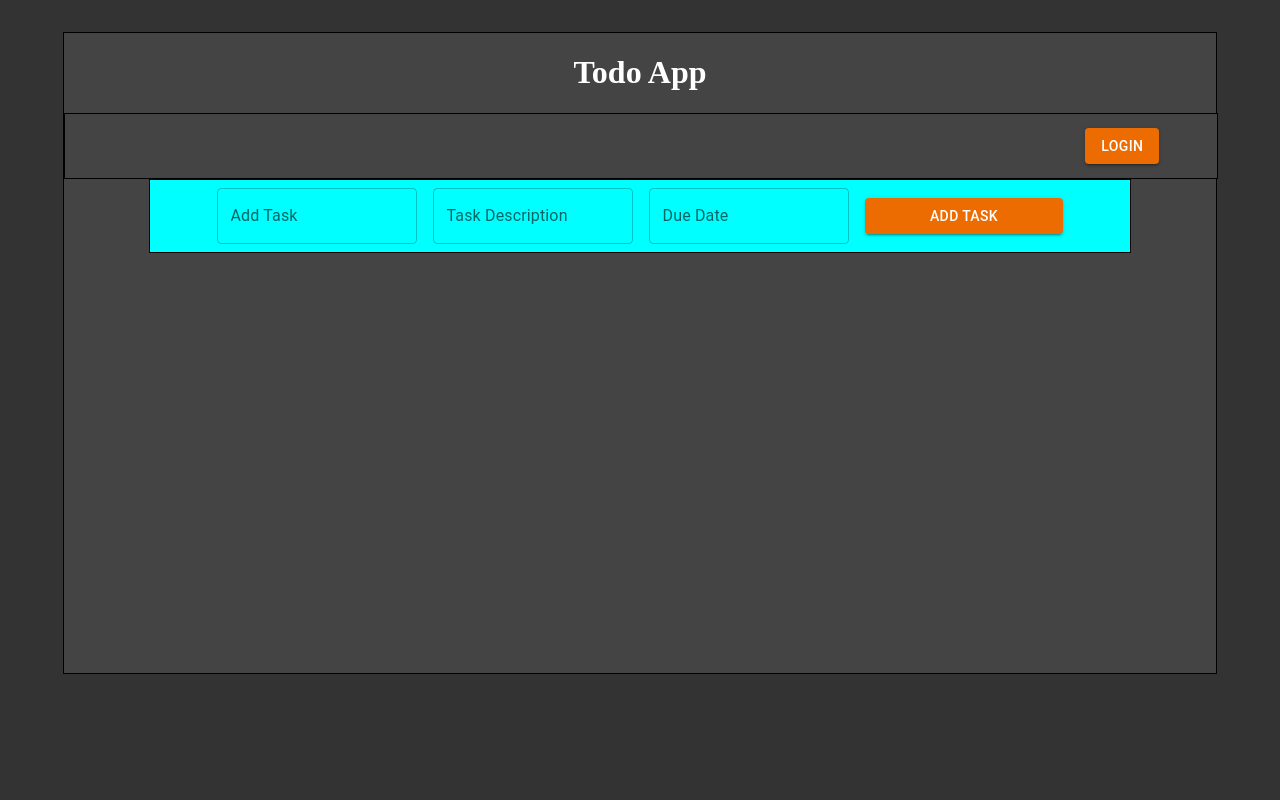
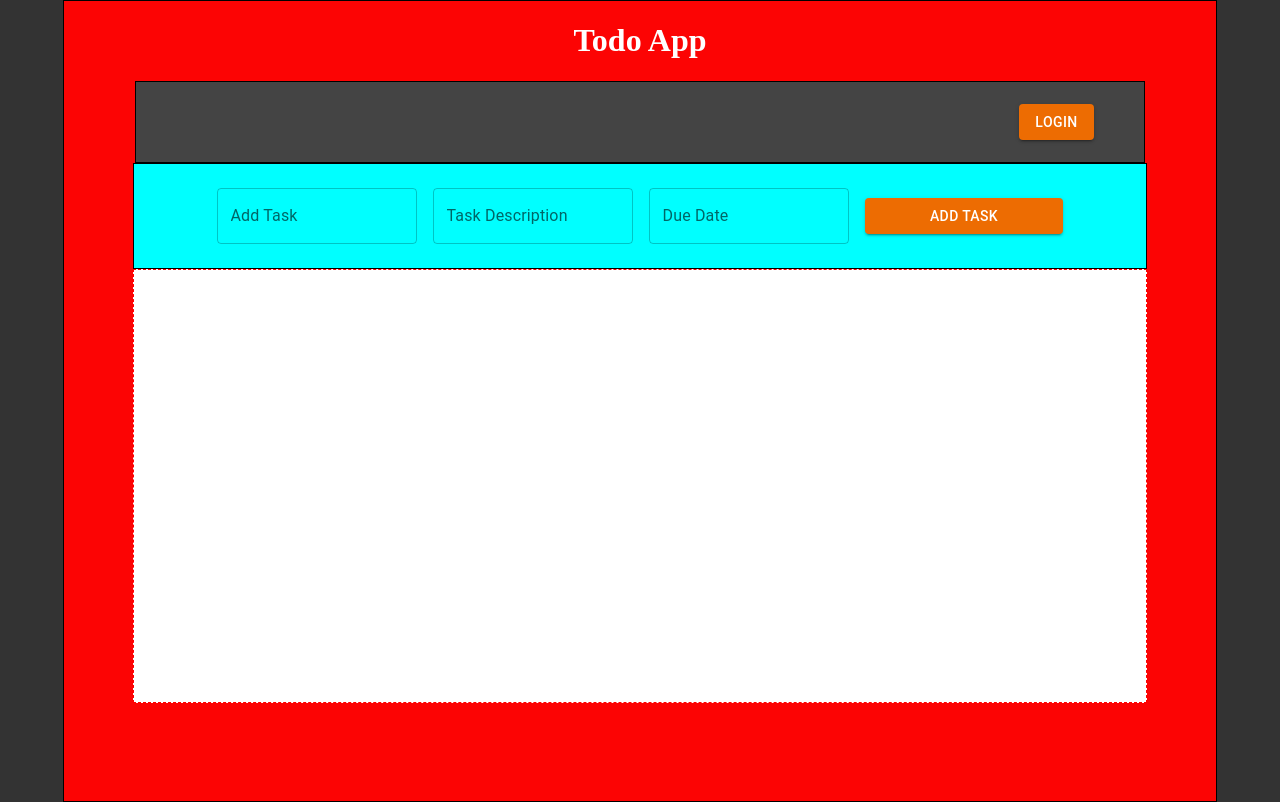
Before and after one commit to caseycalkins/todo-with-react, a React (Vite) app: page / in a window 1280 px wide. Built offline with nearby package versions, Linux system fonts and the light colour scheme.

Commit message:
Fix alignment

```diff
--- a/src/App.css
+++ b/src/App.css
@@ -1,46 +1,13 @@
 body {
     background-color: #333333;
+    height: 100vh;
+    margin: 0;
+    padding: 0;
 }
 
 #root {
-  max-width: 1280px;
-  margin: 0 auto;
-  padding: 2rem;
-  text-align: center;
+    height: 100%;
+    max-width: 1280px;
+    margin: 0 auto;
+    text-align: center;
 }
-
-.logo {
-  height: 6em;
-  padding: 1.5em;
-  will-change: filter;
-  transition: filter 300ms;
-}
-.logo:hover {
-  filter: drop-shadow(0 0 2em #646cffaa);
-}
-.logo.react:hover {
-  filter: drop-shadow(0 0 2em #61dafbaa);
-}
-
-@keyframes logo-spin {
-  from {
-    transform: rotate(0deg);
-  }
-  to {
-    transform: rotate(360deg);
-  }
-}
-
-@media (prefers-reduced-motion: no-preference) {
-  a:nth-of-type(2) .logo {
-    animation: logo-spin infinite 20s linear;
-  }
-}
-
-.card {
-  padding: 2em;
-}
-
-.read-the-docs {
-  color: #888;
-}
--- a/src/components/AddTask/AddTask.css
+++ b/src/components/AddTask/AddTask.css
@@ -2,6 +2,7 @@
     display: flex;
     width: 85%;
     margin: 0 auto;
+    padding: 1em;
     border: 1px solid #000;
     background-color: cyan;
 }
--- a/src/components/Login/Login.css
+++ b/src/components/Login/Login.css
@@ -3,7 +3,8 @@
     justify-content: flex-end;
     align-items: center;
     height: 10%;
-    width: 100%;
+    width: 87.5%;
+    margin: 0 auto;
     border: 1px solid #000;
     background-color: #444444;
     color: #ffffff;
--- a/src/components/Main/Main.css
+++ b/src/components/Main/Main.css
@@ -1,9 +1,11 @@
 .main-container {
-    height: 80vh;
+    display: block;
+    text-align: center;
+    height: 100%;
     width: 90vw;
     border: 1px solid #000;
     margin: 0 auto;
-    background-color: #444444;
+    background-color: #fc0404;
     color: #ffffff;
 
 }
--- a/src/components/Main/Main.jsx
+++ b/src/components/Main/Main.jsx
@@ -2,6 +2,7 @@ import React from 'react';
 import './Main.css';
 import Login from '../Login/Login';
 import AddTask from '../AddTask/AddTask';
+import TaskList from '../TaskList/TaskList';
 
 export default function Main() {
     return (
@@ -9,6 +10,7 @@ export default function Main() {
                 <h1>Todo App</h1>
                 <Login />
                 <AddTask />
+                <TaskList />
             </main>
     );
 }
--- /dev/null
+++ b/src/components/TaskList/TaskList.css
@@ -0,0 +1,11 @@
+.task-list-wrapper {
+    display: flex;
+    justify-content: center;
+    height: 50%;
+    width: 85%;
+    margin: 0 auto;
+    padding: 1em;
+    /* Testing box */
+    background-color: white;
+    border: 1px dashed red;
+}
--- /dev/null
+++ b/src/components/TaskList/TaskList.jsx
@@ -0,0 +1,13 @@
+import * as React from 'react';
+import './TaskList.css';
+
+export default function TaskList() {
+    return (
+        <>
+            <div className="task-list-wrapper">
+                <h2>Task List</h2>
+            </div>
+
+        </>
+    )
+}
--- a/src/index.css
+++ b/src/index.css
@@ -1,11 +1,7 @@
-body {
-  margin: 0;
-  /* display: flex;
-  place-items: center; */
-  height: 100vh;
-  /* min-width: 320px;
-  min-height: 100vh; */
-}
+/* html, body {
+    height: 100%;
+    margin: 0;
+} */
 
 /* h1 {
   font-size: 3.2em;
@@ -13,7 +9,7 @@ body {
 } */
 
 
-@media (prefers-color-scheme: light) {
+/* @media (prefers-color-scheme: light) {
   :root {
     color: #213547;
     background-color: #ffffff;
@@ -24,4 +20,4 @@ body {
   button {
     background-color: #f9f9f9;
   }
-}
+} */
```
Also changed, not shown: 1 other file (tests, documents, lock files or other folders).
